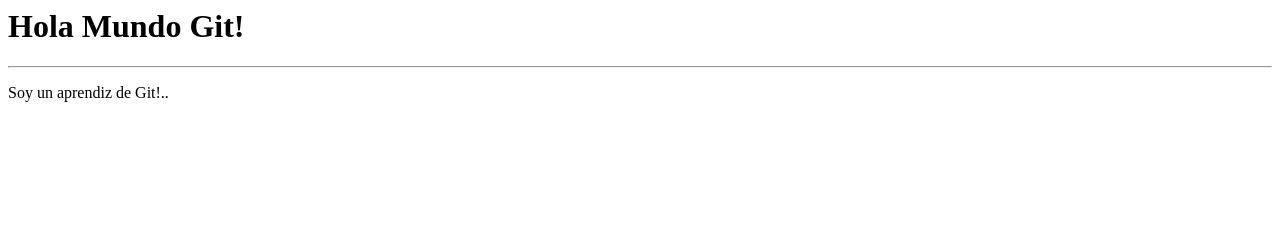
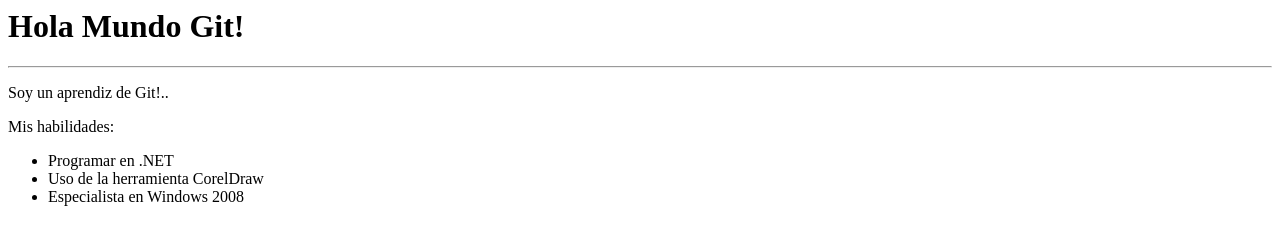
Before and after one commit to antoniot/Sitio-Web, a plain HTML site: page index.html in a window 1280 px wide. Drawn offline with Linux system fonts and the light colour scheme.

Commit message:
Listado de habilidades

```diff
--- a/index.html
+++ b/index.html
@@ -6,5 +6,11 @@
         <h1>Hola Mundo Git!</h1>
         <hr>
         <p>Soy un aprendiz de Git!..</p>
+        Mis habilidades: <br/>
+        <ul>
+            <li>Programar en .NET</li>
+            <li>Uso de la herramienta CorelDraw</li>
+            <li>Especialista en Windows 2008</li>
+        </ul>
     </body>
 </html>
```
